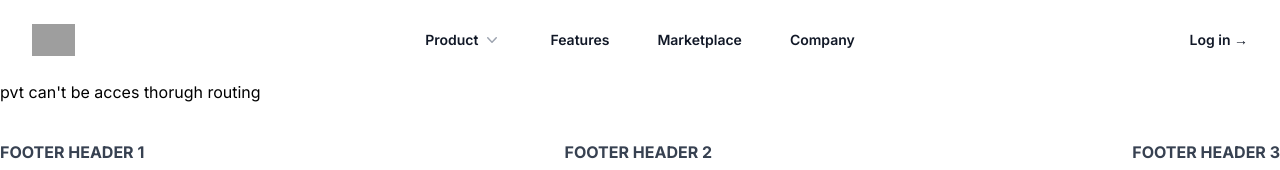
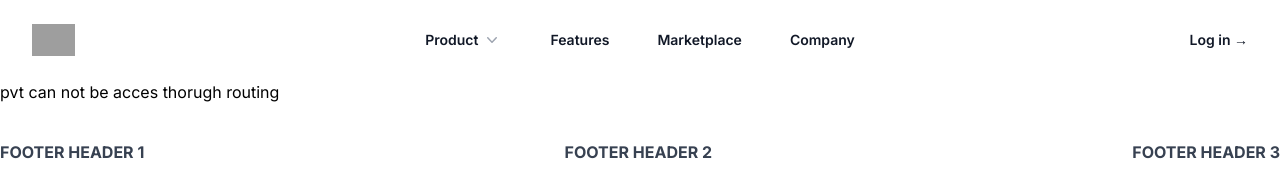
Before and after one commit to adityasingh1519/Nextjs, a Next.js app: page /%5Flibvisible in a window 1280 px wide. Shown: the top 170 px of the page. Built offline with nearby package versions, Linux system fonts and the light colour scheme; grey boxes are pictures that could not be loaded.

Commit message:
update page.tsx

```diff
--- a/app/%5Flibvisible/page.tsx
+++ b/app/%5Flibvisible/page.tsx
@@ -3,5 +3,5 @@
 
 
 export default function Pvt() {
-    return <h1>pvt can't be acces thorugh routing</h1>
+    return <h1>pvt can not be acces thorugh routing</h1>
 }
```
